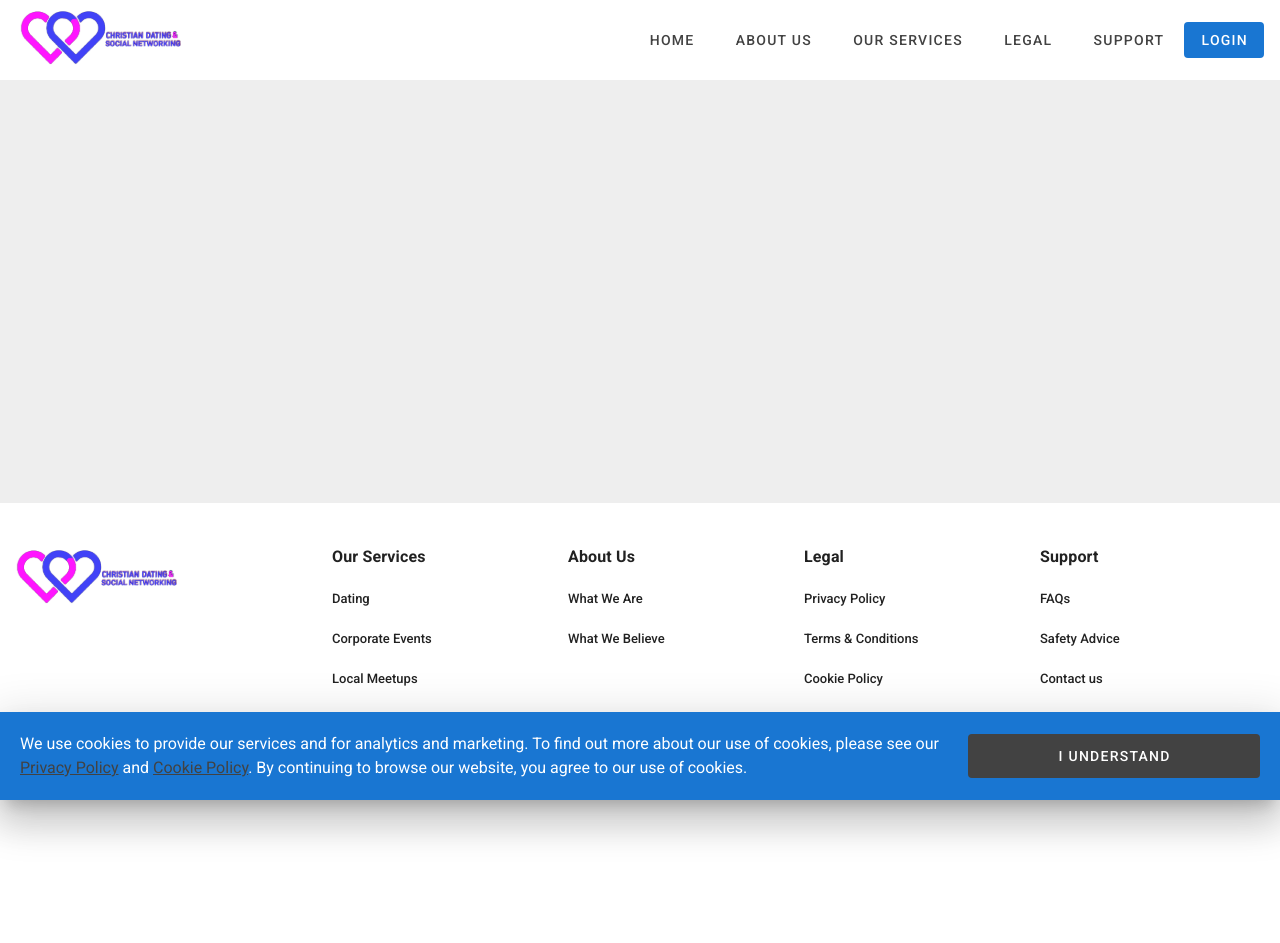
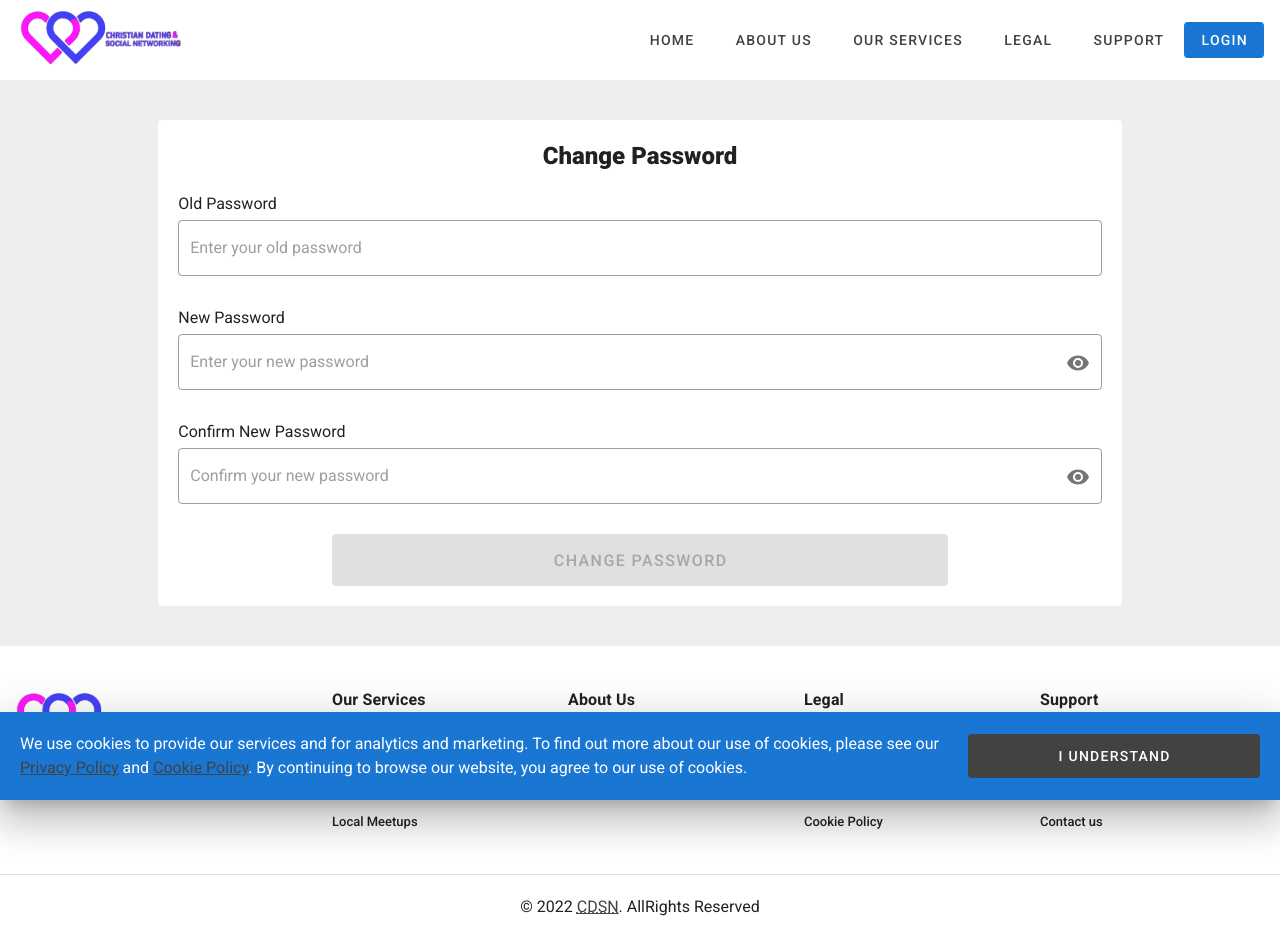
Before and after one commit to symplytheo/christian-dating-site, a Nuxt app: page /account/change-password in a window 1280 px wide. Before the commit this address had no page. Before the commit the page ends 800 px from the top, so only its background shows below. Built offline with nearby package versions, Linux system fonts and the light colour scheme.

Commit message:
create change password page

```diff
--- /dev/null
+++ b/pages/account/change-password.vue
@@ -0,0 +1,99 @@
+<template>
+  <v-container class="py-10">
+    <v-row justify="center" align="center" class="fill-height">
+      <v-col cols="12" sm="11" md="10">
+        <v-card flat class="pa-5">
+          <h2 class="text-center font-weight-black text-h5 mb-5">
+            Change Password
+          </h2>
+          <div>
+            <v-form v-model="isValid">
+              <v-row no-gutters justify="center">
+                <v-col cols="12">
+                  <div class="mb-1">Old Password</div>
+                  <v-text-field
+                    v-model="form.oldPassword"
+                    type="password"
+                    outlined
+                    placeholder="Enter your old password"
+                    :rules="[(v) => !!v || 'Old password is required']"
+                    required
+                  />
+                </v-col>
+                <v-col cols="12">
+                  <div class="mb-1">New Password</div>
+                  <v-text-field
+                    v-model="form.newPassword"
+                    :type="show ? 'text' : 'password'"
+                    outlined
+                    placeholder="Enter your new password"
+                    :rules="[(v) => !!v || 'New password is required']"
+                    required
+                    :append-icon="show ? mdiEyeOff : mdiEye"
+                    @click:append="show = !show"
+                  />
+                </v-col>
+                <v-col cols="12">
+                  <div class="mb-1">Confirm New Password</div>
+                  <v-text-field
+                    v-model="form.confirmPassword"
+                    :type="show ? 'text' : 'password'"
+                    outlined
+                    placeholder="Confirm your new password"
+                    :rules="[
+                      (v) => !!v || 'Confirm password is required',
+                      (v) =>
+                        v === form.newPassword ||
+                        'Confirm password does not match',
+                    ]"
+                    required
+                    :append-icon="show ? mdiEyeOff : mdiEye"
+                    @click:append="show = !show"
+                  />
+                </v-col>
+                <v-col cols="12" sm="10" md="8">
+                  <v-btn
+                    color="primary"
+                    block
+                    x-large
+                    depressed
+                    :disabled="!isValid"
+                    :loading="loading"
+                    @click="changePassword"
+                  >
+                    Change Password
+                  </v-btn>
+                </v-col>
+              </v-row>
+            </v-form>
+          </div>
+        </v-card>
+      </v-col>
+    </v-row>
+  </v-container>
+</template>
+
+<script>
+import { mdiEye, mdiEyeOff } from '@mdi/js'
+
+export default {
+  data: () => ({
+    mdiEye,
+    mdiEyeOff,
+    form: {
+      oldPassword: '',
+      newPassword: '',
+      confirmPassword: '',
+    },
+    isValid: false,
+    loading: false,
+    show: false,
+  }),
+  head() {
+    return { title: 'Change Password' }
+  },
+  methods: {
+    changePassword() {},
+  },
+}
+</script>
```
